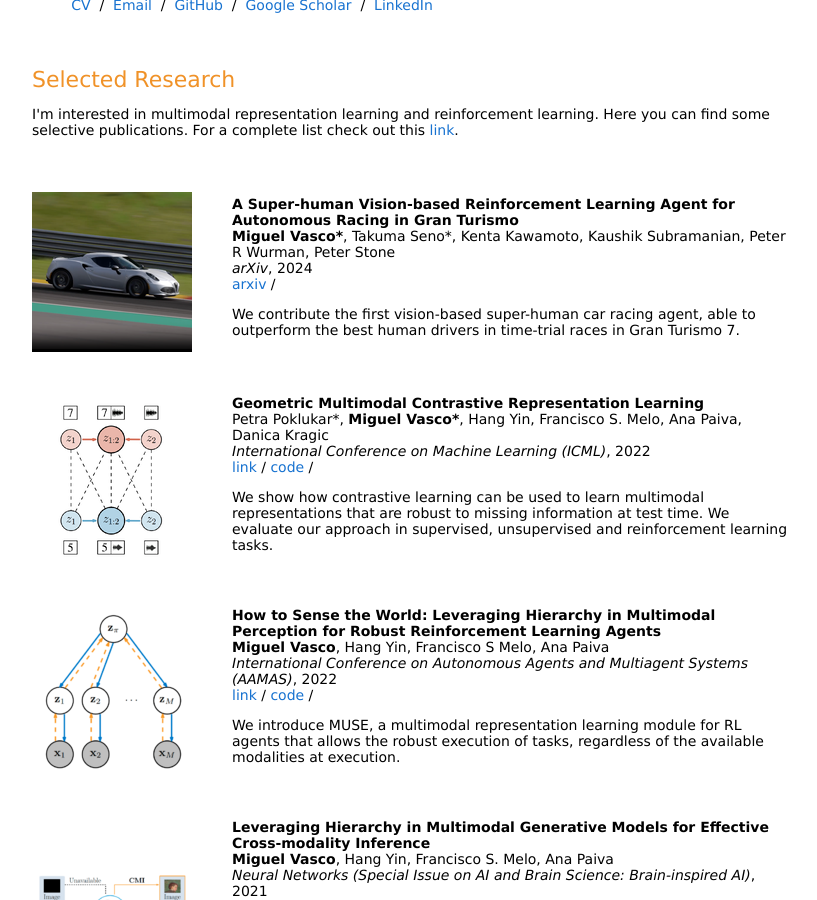
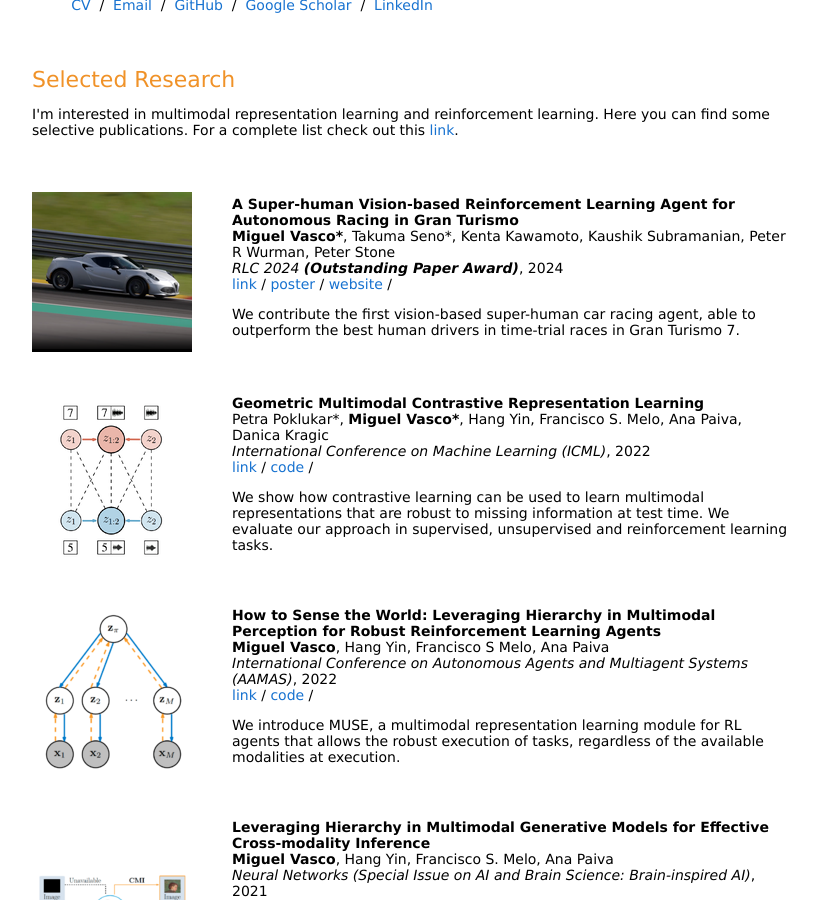
Before and after one commit to miguelsvasco/miguelsvasco.github.io_old, a Jekyll site: the page built from _posts/2024-07-01-vision-gt.markdown, in a window 1280 px wide and 900 px high, scrolled down 340 px. Shown: the whole window, without its empty margins (228-1045 px from the left). Built offline with Jekyll 4.4.1, drawn with Linux system fonts in a browser that asks for light colours.

Commit message:
Update paper info

```diff
--- a/_posts/2024-07-01-vision-gt.markdown
+++ b/_posts/2024-07-01-vision-gt.markdown
@@ -6,7 +6,9 @@
 categories: research
 author: "Miguel Vasco"
 authors: "<strong>Miguel Vasco*</strong>, Takuma Seno*, Kenta Kawamoto, Kaushik Subramanian, Peter R Wurman, Peter Stone"
-venue: "arXiv"
-arxiv: https://arxiv.org/abs/2210.06274
+venue: "RLC 2024 <strong>(Outstanding Paper Award)</strong>"
+link: https://rlj.cs.umass.edu/2024/papers/Paper213.html
+poster: https://drive.google.com/file/d/1Ps2iEVGyGXw4FDu8r0qI5TKrVerXy_A6/view?usp=sharing
+website: https://ai.sony/publications/A-Super-human-Vision-based-Reinforcement-Learning-Agent-for-Autonomous-Racing-in-Gran-Turismo/
 ---
 We contribute the first vision-based super-human car racing agent, able to outperform the best human drivers in time-trial races in Gran Turismo 7.
```
